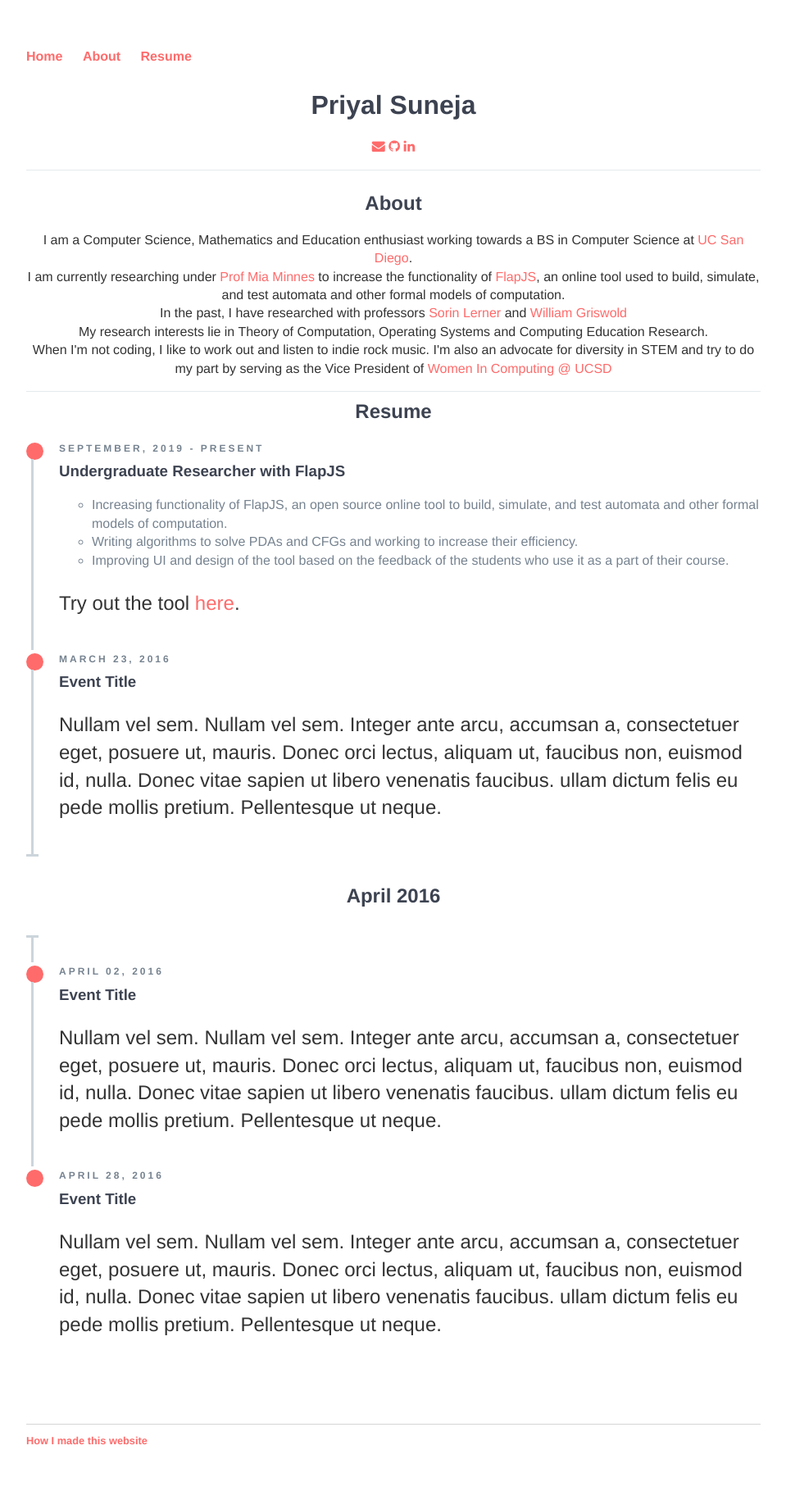
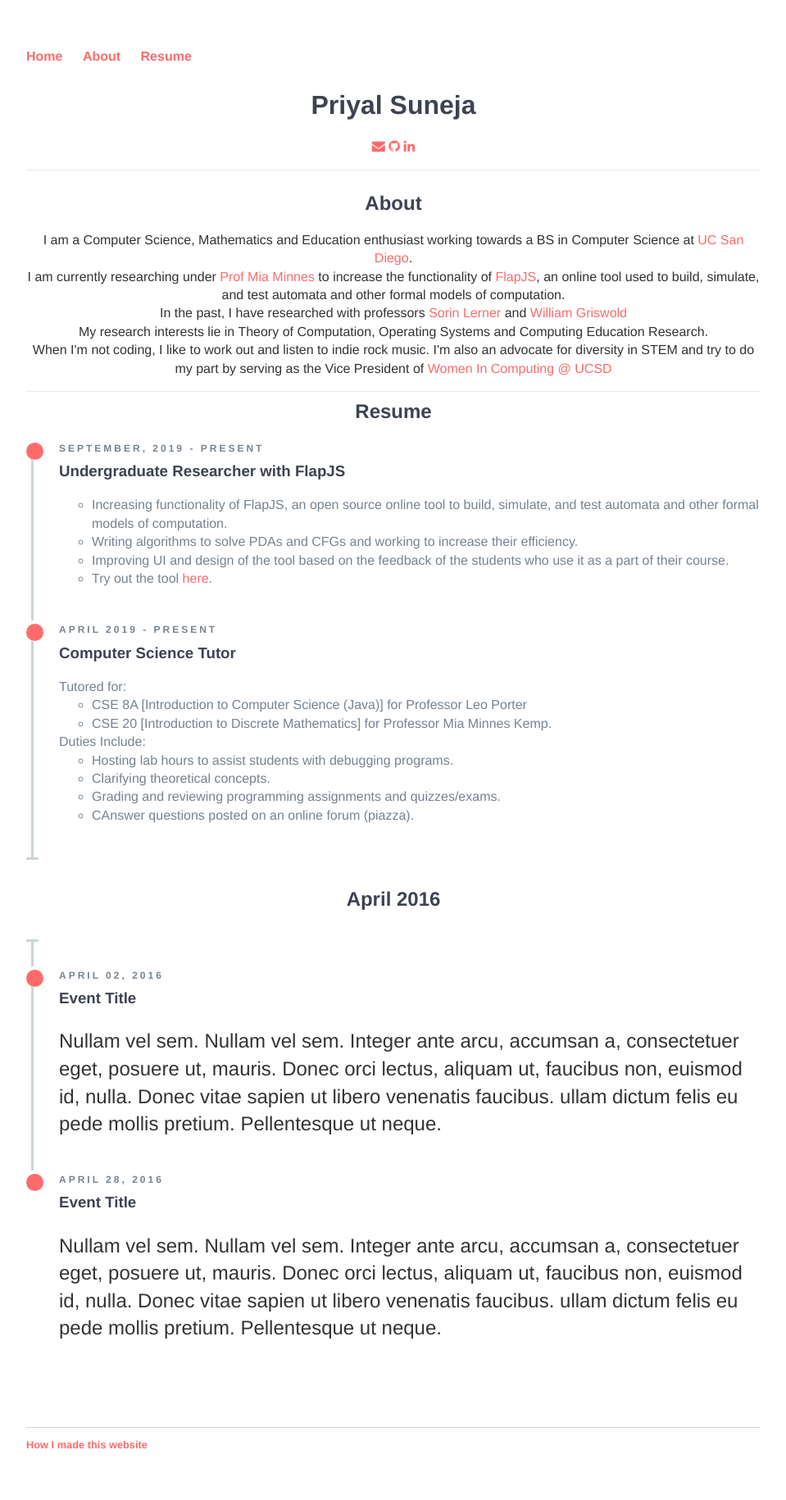
Before and after one commit to p-suneja/p-suneja.github.io, a Jekyll site: the page built from index.html, in a window 1280 px wide. Shown: the whole page at 82% size, without its empty margins (160-1119 px from the left). Built offline with Jekyll 4.4.1, drawn with Linux system fonts in a browser that asks for light colours; nearby versions of some CDN libraries.

Commit message:
added tutoring

```diff
--- a/index.html
+++ b/index.html
@@ -36,19 +36,30 @@ title: Priyal's Homepage
 				<li> Increasing functionality of FlapJS, an open source online tool to build, simulate, and test automata and other formal models of computation. </li>
 				<li> Writing algorithms to solve PDAs and CFGs and working to increase their efficiency. </li>
 				<li> Improving UI and design of the tool based on the feedback of the students who use it as a part of their course. </li>
+				<li> Try out the tool <a href="https://flapjs.github.io/FLAPJS-WebApp/" target="_blank">here</a>. </li>
 			    </ul>
-			    <p> Try out the tool <a href="https://flapjs.github.io/FLAPJS-WebApp/" target="_blank">here</a>. </p>
+
                     </div>
                 </li>
                 <li class="timeline-item">
                     <div class="timeline-info">
-                        <span>March 23, 2016</span>
+                        <span>April 2019 - Present</span>
                     </div>
                     <div class="timeline-marker"></div>
                     <div class="timeline-content">
-                        <h3 class="timeline-title">Event Title</h3>
-                        <p>Nullam vel sem. Nullam vel sem. Integer ante arcu, accumsan a, consectetuer eget, posuere ut, mauris. Donec orci lectus, aliquam ut, faucibus non, euismod id, nulla. Donec vitae sapien ut libero venenatis faucibus. ullam dictum felis
-                            eu pede mollis pretium. Pellentesque ut neque. </p>
+                        <h3 class="timeline-title">Computer Science Tutor</h3>
+                       Tutored for:
+			    <ul>
+				<li> CSE 8A [Introduction to Computer Science (Java)] for Professor Leo Porter</li>
+				<li> CSE 20 [Introduction to Discrete Mathematics] for Professor Mia Minnes Kemp.</li>
+			    </ul>
+		      Duties Include:
+			    <ul>
+				<li> Hosting lab hours to assist students with debugging programs. </li>
+				<li> Clarifying theoretical concepts. </li>
+				<li> Grading and reviewing programming assignments and quizzes/exams. </li>
+				<li> CAnswer questions posted on an online forum (piazza). </li>
+			    </ul>
                     </div>
                 </li>
                 <li class="timeline-item period">
```
